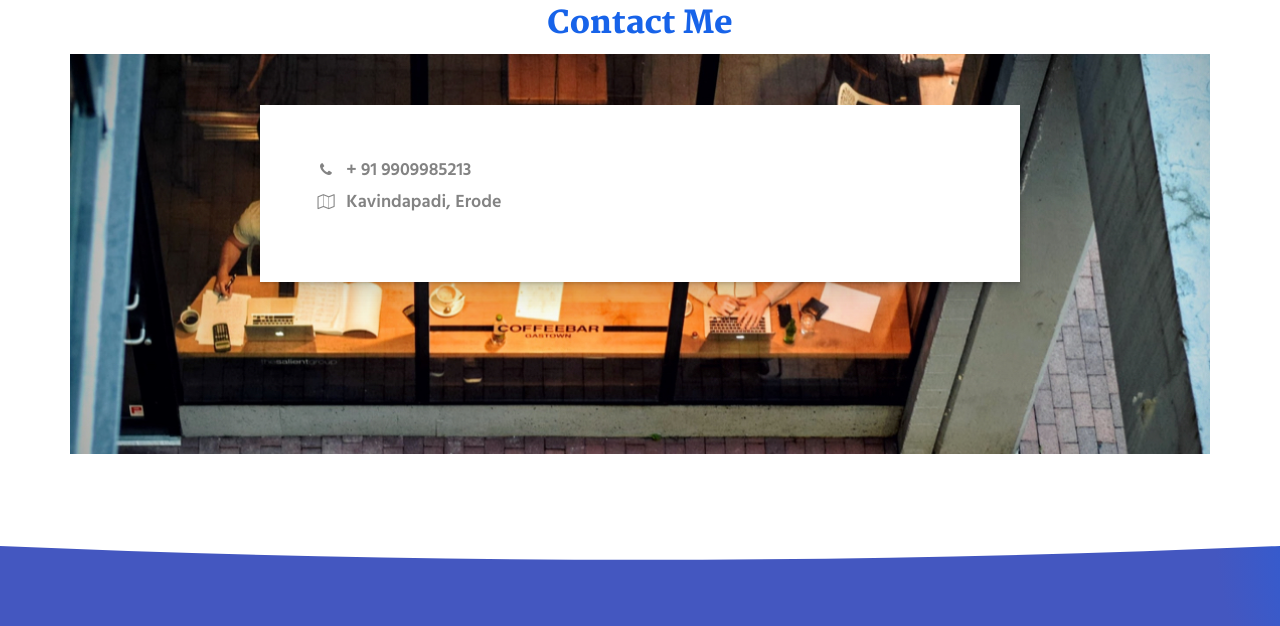
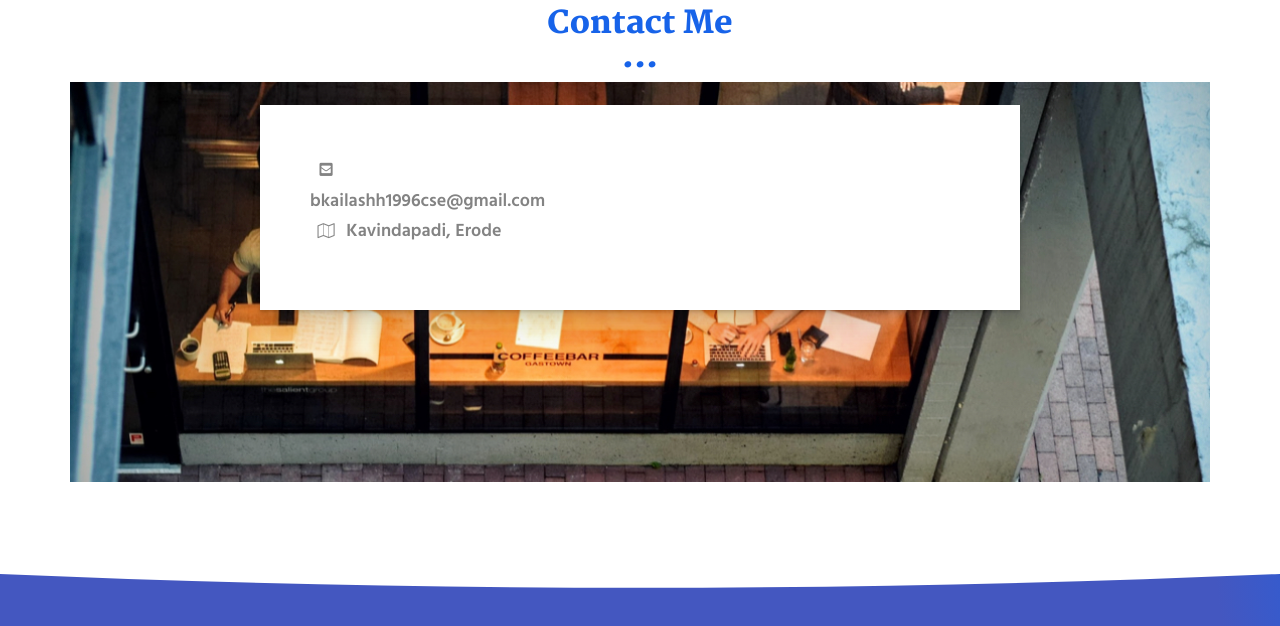
Before and after one commit to BKailashh/BKailashh.github.io, a plain HTML site: page index.html in a window 1280 px wide. Shown: the part 1823-2449 px from the top of the page. Drawn offline with Linux system fonts and the light colour scheme.

Commit message:
Update index.html

```diff
--- a/index.html
+++ b/index.html
@@ -192,9 +192,9 @@
                     <ul class="list-unstyled address-container">
                       <li>
                         <span class="fa-icon">
-                          <i class="fa fa-phone" aria-hidden="true"></i>
+                          <i class="fas fa-envelope-square"></i>
                         </span>
-                        + 91 9909985213
+                        bkailashh1996cse@gmail.com
                       </li>
                       <li>
                         <span class="fa-icon">
```
